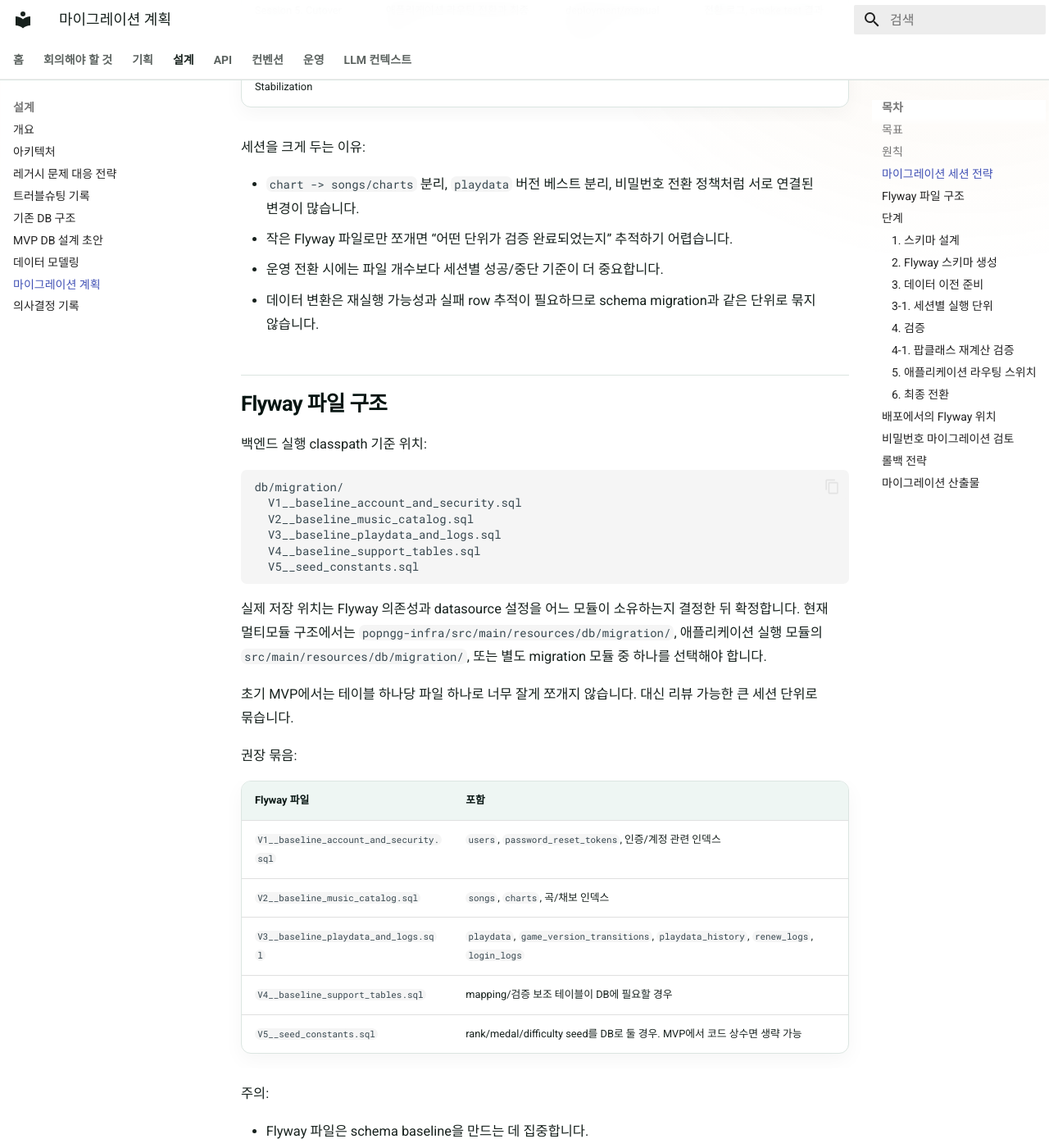
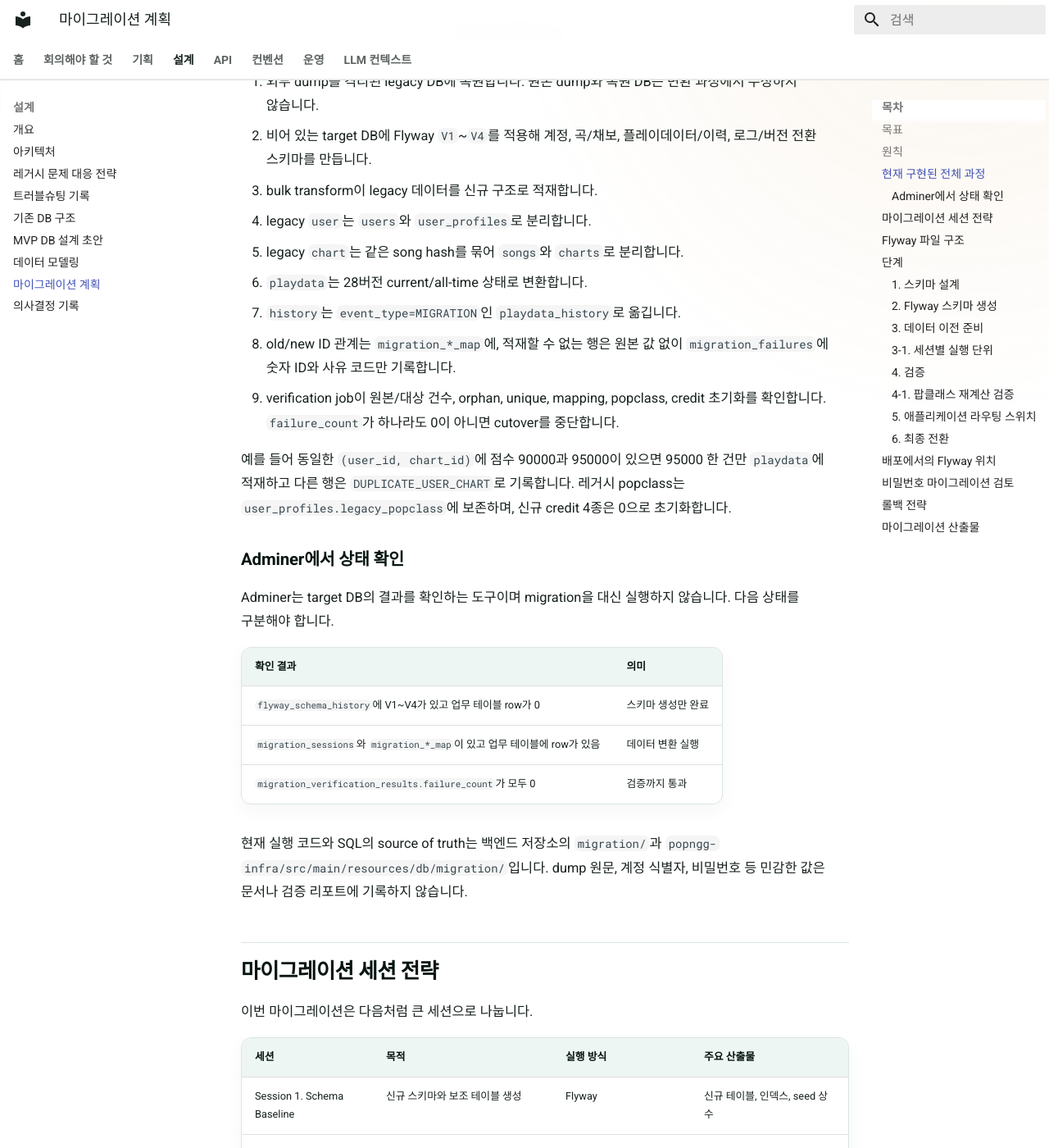
Before and after one commit to popngg/popngg-docs, an MkDocs documentation site: the page built from docs/migration-plan.md, in a window 1280 px wide and 1400 px high, scrolled down 1496 px. Shown: the whole window at 82% size. Built offline with MkDocs 1.6.1 and Material for MkDocs 9.7.7, drawn with Linux system fonts in a browser that asks for light colours; some of the changed text lies outside the part shown.

Commit message:
docs: document implemented migration flow

````diff
--- a/docs/migration-plan.md
+++ b/docs/migration-plan.md
@@ -17,6 +17,72 @@
 - destructive migration은 백업, 리허설, 수동 승인 후 수행합니다.
 - 이번 리팩토링은 DB 구조 변화가 크므로 마이그레이션을 작은 테이블 단위가 아니라 큰 세션 단위로 관리합니다.
 - 각 세션은 목표, 입력 데이터, 산출물, 검증 SQL, 롤백/중단 기준을 함께 가집니다.
+
+## 현재 구현된 전체 과정
+
+스키마 생성과 legacy dump 데이터 변환은 서로 다른 단계입니다. Adminer에서
+Flyway가 만든 빈 테이블이 보이는 것만으로는 dump 데이터 마이그레이션이 완료된
+것이 아닙니다.
+
+```text
+외부 legacy SQL dump
+        |
+        v
+격리된 legacy DB에 restore (원본 보존)
+        |
+        +-----------------------------+
+                                      |
+빈 target DB -- Flyway V1~V4 --------+--> MVP 스키마 생성
+                                      |
+                                      v
+                              bulk transform 실행
+                                      |
+                                      v
+                          mapping/failure 기록 생성
+                                      |
+                                      v
+                         건수 및 무결성 검증 실행
+                                      |
+                          실패 1건 이상이면 중단
+                                      |
+                                      v
+                              검증된 target DB
+```
+
+1. 외부 dump를 격리된 legacy DB에 복원합니다. 원본 dump와 복원 DB는 변환
+   과정에서 수정하지 않습니다.
+2. 비어 있는 target DB에 Flyway `V1`~`V4`를 적용해 계정, 곡/채보,
+   플레이데이터/이력, 로그/버전 전환 스키마를 만듭니다.
+3. bulk transform이 legacy 데이터를 신규 구조로 적재합니다.
+   - legacy `user`는 `users`와 `user_profiles`로 분리합니다.
+   - legacy `chart`는 같은 song hash를 묶어 `songs`와 `charts`로 분리합니다.
+   - `playdata`는 28버전 current/all-time 상태로 변환합니다.
+   - `history`는 `event_type=MIGRATION`인 `playdata_history`로 옮깁니다.
+4. old/new ID 관계는 `migration_*_map`에, 적재할 수 없는 행은 원본 값 없이
+   `migration_failures`에 숫자 ID와 사유 코드만 기록합니다.
+5. verification job이 원본/대상 건수, orphan, unique, mapping, popclass,
+   credit 초기화를 확인합니다. `failure_count`가 하나라도 0이 아니면 cutover를
+   중단합니다.
+
+예를 들어 동일한 `(user_id, chart_id)`에 점수 90000과 95000이 있으면 95000
+한 건만 `playdata`에 적재하고 다른 행은 `DUPLICATE_USER_CHART`로 기록합니다.
+레거시 popclass는 `user_profiles.legacy_popclass`에 보존하며, 신규 credit 4종은
+0으로 초기화합니다.
+
+### Adminer에서 상태 확인
+
+Adminer는 target DB의 결과를 확인하는 도구이며 migration을 대신 실행하지
+않습니다. 다음 상태를 구분해야 합니다.
+
+| 확인 결과 | 의미 |
+| --- | --- |
+| `flyway_schema_history`에 V1~V4가 있고 업무 테이블 row가 0 | 스키마 생성만 완료 |
+| `migration_sessions`와 `migration_*_map`이 있고 업무 테이블에 row가 있음 | 데이터 변환 실행 |
+| `migration_verification_results.failure_count`가 모두 0 | 검증까지 통과 |
+
+현재 실행 코드와 SQL의 source of truth는 백엔드 저장소의 `migration/`과
+`popngg-infra/src/main/resources/db/migration/`입니다. dump 원문, 계정 식별자,
+비밀번호 등 민감한 값은 문서나 검증 리포트에 기록하지 않습니다.
 
 ## 마이그레이션 세션 전략
 
@@ -47,12 +113,11 @@
 db/migration/
   V1__baseline_account_and_security.sql
   V2__baseline_music_catalog.sql
-  V3__baseline_playdata_and_logs.sql
-  V4__baseline_support_tables.sql
-  V5__seed_constants.sql
+  V3__baseline_playdata_and_history.sql
+  V4__baseline_logs_and_version_transitions.sql
 ```
 
-실제 저장 위치는 Flyway 의존성과 datasource 설정을 어느 모듈이 소유하는지 결정한 뒤 확정합니다. 현재 멀티모듈 구조에서는 `popngg-infra/src/main/resources/db/migration/`, 애플리케이션 실행 모듈의 `src/main/resources/db/migration/`, 또는 별도 migration 모듈 중 하나를 선택해야 합니다.
+실제 저장 위치는 `popngg-infra/src/main/resources/db/migration/`입니다.
 
 초기 MVP에서는 테이블 하나당 파일 하나로 너무 잘게 쪼개지 않습니다. 대신 리뷰 가능한 큰 세션 단위로 묶습니다.
 
@@ -62,9 +127,8 @@ db/migration/
 | --- | --- |
 | `V1__baseline_account_and_security.sql` | `users`, `password_reset_tokens`, 인증/계정 관련 인덱스 |
 | `V2__baseline_music_catalog.sql` | `songs`, `charts`, 곡/채보 인덱스 |
-| `V3__baseline_playdata_and_logs.sql` | `playdata`, `game_version_transitions`, `playdata_history`, `renew_logs`, `login_logs` |
-| `V4__baseline_support_tables.sql` | mapping/검증 보조 테이블이 DB에 필요할 경우 |
-| `V5__seed_constants.sql` | rank/medal/difficulty seed를 DB로 둘 경우. MVP에서 코드 상수면 생략 가능 |
+| `V3__baseline_playdata_and_history.sql` | `playdata`, `playdata_history` |
+| `V4__baseline_logs_and_version_transitions.sql` | `game_version_transitions`, `renew_logs`, `login_logs` |
 
 주의:
 
````
